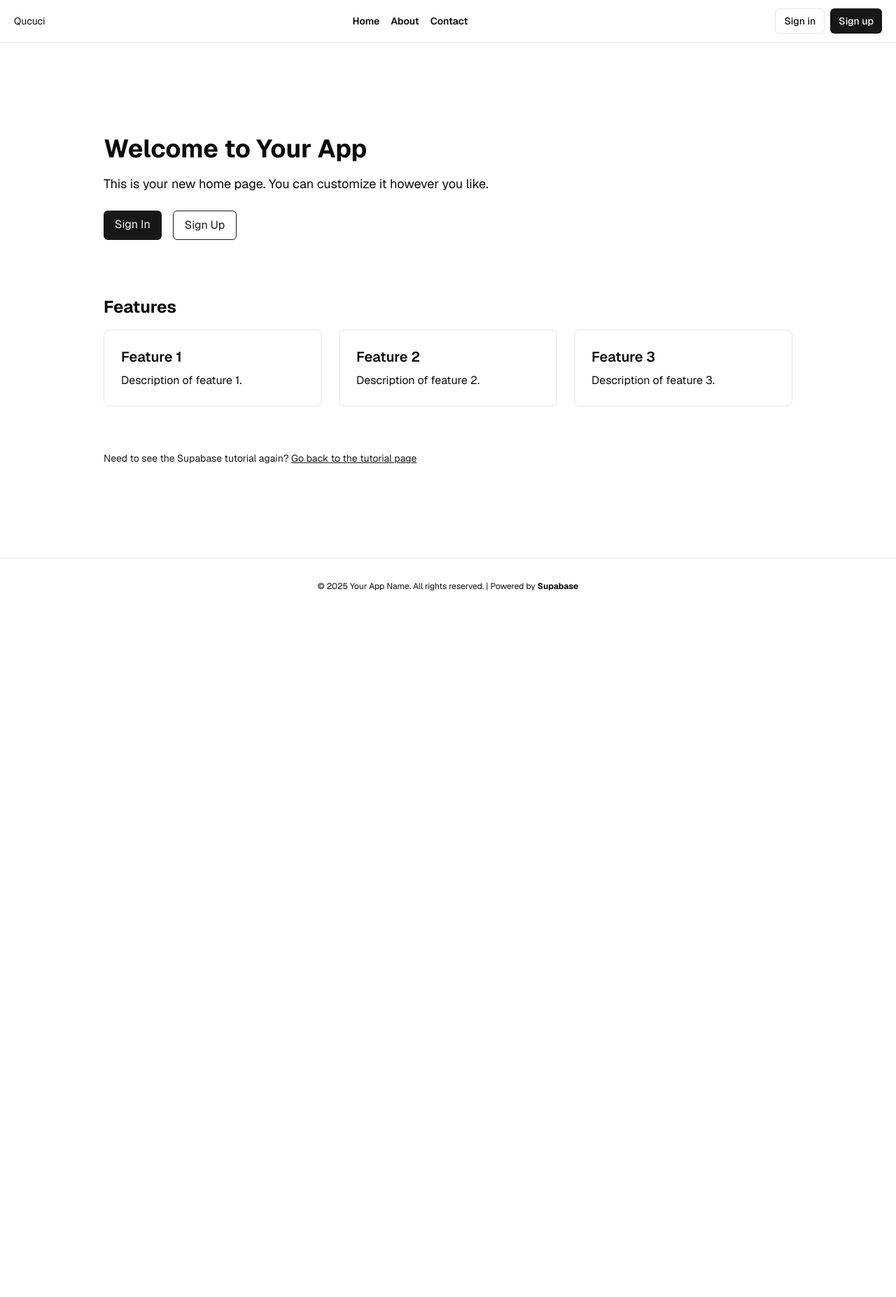
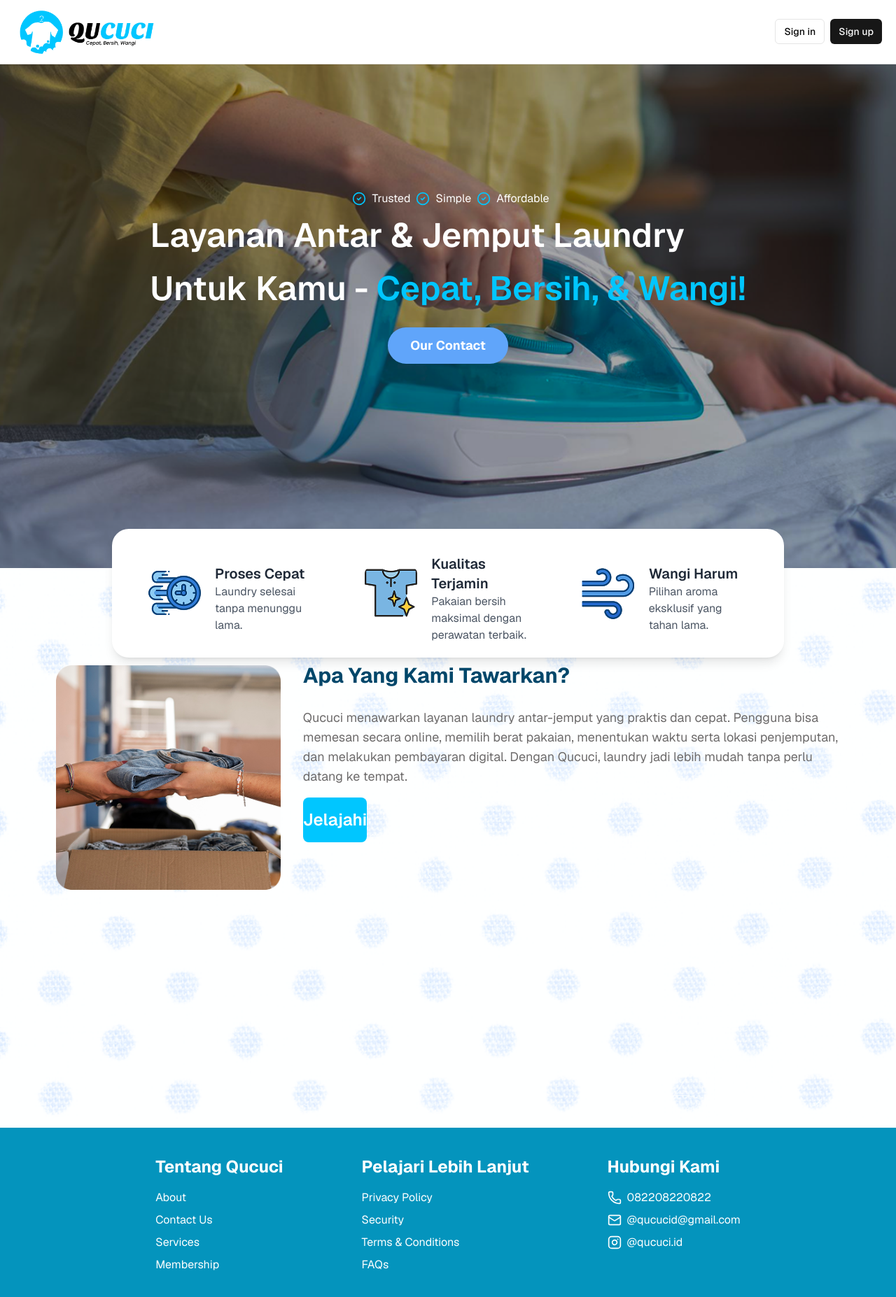
Before and after one commit to Ramdhik/Qucuci, a Next.js app: page /home in a window 1280 px wide. Shown: the top 1854 px of the page at 70% size. Before the commit the page ends 878 px from the top, so only its background shows below. Built offline with nearby package versions, Linux system fonts and the light colour scheme; no server answers.

Commit message:
home page done

```diff
--- a/app/actions.ts
+++ b/app/actions.ts
@@ -102,5 +102,5 @@ export const resetPasswordAction = async (formData: FormData) => {
 export const signOutAction = async () => {
   const supabase = await createClient();
   await supabase.auth.signOut();
-  return redirect('/sign-in');
+  return redirect('/home');
 };
--- a/app/home/page.tsx
+++ b/app/home/page.tsx
@@ -1,5 +1,7 @@
 import Link from 'next/link';
 import { createClient } from '@/utils/supabase/server';
+import Hero from '@/components/hero';
+import About from '@/components/about';
 
 export default async function HomePage() {
   const supabase = await createClient();
@@ -8,55 +10,9 @@ export default async function HomePage() {
   } = await supabase.auth.getUser();
 
   return (
-    <div className="flex flex-col gap-8 py-8">
-      <section className="w-full">
-        <h1 className="text-4xl font-bold mb-4">Welcome to Your App</h1>
-        <p className="text-lg mb-6">This is your new home page. You can customize it however you like.</p>
-
-        {!user ? (
-          <div className="flex gap-4">
-            <Link href="/sign-in" className="bg-primary text-primary-foreground px-4 py-2 rounded-md">
-              Sign In
-            </Link>
-            <Link href="/sign-up" className="border border-primary text-primary px-4 py-2 rounded-md">
-              Sign Up
-            </Link>
-          </div>
-        ) : (
-          <Link href="/protected" className="bg-primary text-primary-foreground px-4 py-2 rounded-md">
-            Go to Dashboard
-          </Link>
-        )}
-      </section>
-
-      {/* Add more sections as needed */}
-      <section className="w-full mt-12">
-        <h2 className="text-2xl font-bold mb-4">Features</h2>
-        <div className="grid grid-cols-1 md:grid-cols-3 gap-6">
-          <div className="p-6 border rounded-lg">
-            <h3 className="text-xl font-semibold mb-2">Feature 1</h3>
-            <p>Description of feature 1.</p>
-          </div>
-          <div className="p-6 border rounded-lg">
-            <h3 className="text-xl font-semibold mb-2">Feature 2</h3>
-            <p>Description of feature 2.</p>
-          </div>
-          <div className="p-6 border rounded-lg">
-            <h3 className="text-xl font-semibold mb-2">Feature 3</h3>
-            <p>Description of feature 3.</p>
-          </div>
-        </div>
-      </section>
-
-      {/* Link back to tutorial page */}
-      <section className="w-full mt-8">
-        <p className="text-sm text-secondary-foreground">
-          Need to see the Supabase tutorial again?{' '}
-          <Link href="/" className="text-primary underline">
-            Go back to the tutorial page
-          </Link>
-        </p>
-      </section>
-    </div>
+    <>
+      <Hero />
+      <About />
+    </>
   );
 }
--- a/app/layout.tsx
+++ b/app/layout.tsx
@@ -4,6 +4,8 @@ import { Geist } from 'next/font/google';
 import { ThemeProvider } from 'next-themes';
 import Link from 'next/link';
 import './globals.css';
+import Image from 'next/image';
+import Footer from '@/components/footer';
 
 const defaultUrl = process.env.VERCEL_URL ? `https://${process.env.VERCEL_URL}` : 'http://localhost:3000';
 
@@ -27,16 +29,13 @@ export default function RootLayout({
     <html lang="en" className={geistSans.className} suppressHydrationWarning>
       <body className="bg-background text-foreground">
         <main className="min-h-screen flex flex-col items-center">
-          <div className="flex-1 w-full flex flex-col gap-20 items-center">
+          <div className="flex-1 w-full flex flex-col items-center">
             {/* Navbar */}
-            <nav className="w-full flex justify-center border-b border-b-foreground/10">
+            <nav className="w-full flex justify-center border-b border-b-foreground/10 sticky top-0 bg-background z-10">
               <div className="w-full flex justify-between items-center p-3 px-5 text-sm">
-                <Link href={'/home'}>Qucuci</Link> {/* Ubah link ke /home dan nama aplikasi */}
-                <div className="flex items-center gap-4 font-semibold">
-                  <Link href={'/home'}>Home</Link>
-                  <Link href={'/about'}>About</Link>
-                  <Link href={'/contact'}>Contact</Link>
-                </div>
+                <Link href="/home">
+                  <Image src="/logo.png" alt="Logo" width={200} height={200} style={{ cursor: 'pointer' }} />
+                </Link>
                 <div className="flex items-center gap-4">
                   <HeaderAuth /> {/* Komponen untuk login/logout */}
                 </div>
@@ -44,21 +43,10 @@ export default function RootLayout({
             </nav>
 
             {/* Page Content */}
-            <div className="flex flex-col gap-20 max-w-5xl p-5 w-full">{children}</div>
+            <div className="w-full">{children}</div>
 
             {/* Footer */}
-            <footer className="w-full flex items-center justify-center border-t mx-auto text-center text-xs gap-8 py-8">
-              <p>
-                © {new Date().getFullYear()} Your App Name. All rights reserved.
-                {' | '}
-                <span>
-                  Powered by{' '}
-                  <a href="https://supabase.com/?utm_source=create-next-app&utm_medium=template&utm_term=nextjs" target="_blank" className="font-bold hover:underline" rel="noreferrer">
-                    Supabase
-                  </a>
-                </span>
-              </p>
-            </footer>
+            <Footer />
           </div>
         </main>
       </body>
--- /dev/null
+++ b/components/about.tsx
@@ -0,0 +1,34 @@
+import Image from 'next/image';
+
+export default function About() {
+  return (
+    <div className="relative h-screen ">
+      {/* Background Image */}
+      <Image src="/bg.png" alt="About Background" layout="fill" objectFit="cover" quality={100} className="absolute inset-0 z-0" />
+      {/* Content Wrapper */}
+      <div className="relative flex flex-col items-center justify-center px-6 text-white md:px-20">
+        <h1 className="text-5xl font-bold text-center text-[#00476A] md:text-left mb-14">Our Service</h1>
+
+        {/* Content Box */}
+        <div className="flex flex-col items-center w-full gap-4 mt-6 md:flex-row">
+          {/* Gambar */}
+          <div className="flex justify-center md:justify-start">
+            <Image src="/about.png" alt="Kualitas Terjamin" width={1000} height={550} />
+          </div>
+
+          {/* Teks */}
+          <div className="mb-20 ml-4 text-center md:text-left">
+            <h3 className="mt-2 text-3xl font-bold text-[#00476A]">Apa Yang Kami Tawarkan?</h3>
+            <p className="mt-7  text-[#6D6B6B] w-full text-lg">
+              Qucuci menawarkan layanan laundry antar-jemput yang praktis dan cepat. Pengguna bisa memesan secara online, memilih berat pakaian, menentukan waktu serta lokasi penjemputan, dan melakukan pembayaran digital. Dengan Qucuci,
+              laundry jadi lebih mudah tanpa perlu datang ke tempat.
+            </p>
+
+            {/* Tombol */}
+            <button className="py-4 mt-4 text-2xl transition bg-[#00C6FF] rounded-lg white font-semibold px-17 hover:bg-blue-600">Jelajahi</button>
+          </div>
+        </div>
+      </div>
+    </div>
+  );
+}
--- /dev/null
+++ b/components/footer.tsx
@@ -0,0 +1,63 @@
+import React from 'react';
+import { Phone, Mail, Instagram } from 'lucide-react';
+
+export default function Footer() {
+  return (
+    <div className="bg-[#0494BD] text-white w-full">
+      <div className="container px-6 py-10 mx-auto md:px-20 ">
+        <div className="flex flex-col justify-center space-x-28 md:flex-row">
+          {/* Tentang Qucuci Column */}
+          <div className="flex flex-col space-y-2">
+            <h4 className="mb-2 text-2xl font-bold">Tentang Qucuci</h4>
+            <a href="#" className="hover:underline">
+              About
+            </a>
+            <a href="#" className="hover:underline">
+              Contact Us
+            </a>
+            <a href="#" className="hover:underline">
+              Services
+            </a>
+            <a href="#" className="hover:underline">
+              Membership
+            </a>
+          </div>
+
+          {/* Pelajari Lebih Lanjut Column */}
+          <div className="flex flex-col space-y-2">
+            <h4 className="mb-2 text-2xl font-bold">Pelajari Lebih Lanjut</h4>
+            <a href="#" className="hover:underline">
+              Privacy Policy
+            </a>
+            <a href="#" className="hover:underline">
+              Security
+            </a>
+            <a href="#" className="hover:underline">
+              Terms & Conditions
+            </a>
+            <a href="#" className="hover:underline">
+              FAQs
+            </a>
+          </div>
+
+          {/* Contact Information Column */}
+          <div className="flex flex-col space-y-2">
+            <h4 className="mb-2 text-2xl font-bold">Hubungi Kami</h4>
+            <div className="flex items-center space-x-2">
+              <Phone size={20} />
+              <span>082208220822</span>
+            </div>
+            <div className="flex items-center space-x-2">
+              <Mail size={20} />
+              <span>@qucucid@gmail.com</span>
+            </div>
+            <div className="flex items-center space-x-2">
+              <Instagram size={20} />
+              <span>@qucuci.id</span>
+            </div>
+          </div>
+        </div>
+      </div>
+    </div>
+  );
+}
--- a/components/header-auth.tsx
+++ b/components/header-auth.tsx
@@ -5,7 +5,8 @@ import { Badge } from './ui/badge';
 import { Button } from './ui/button';
 import { createClient } from '@/utils/supabase/server';
 
-export default async function AuthButton() {
+export default async function AuthButton({ showRoutes = true }) {
+  // Added prop
   const supabase = await createClient();
 
   const {
@@ -33,8 +34,19 @@ export default async function AuthButton() {
       </>
     );
   }
-  return user ? (
-    <div className="flex items-center gap-4">
+
+  if (user) {
+    return (
+      <div className="flex items-center lg:gap-72">
+        {showRoutes && ( // Conditional rendering of routes
+          <div className="flex items-center gap-5 font-semibold text-xl">
+            <Link href={'/home'}>Home</Link>
+            <Link href={'/about'}>About</Link>
+            <Link href={'/contact'}>Contact</Link>
+          </div>
+        )}
+        <div className="flex flex-row items-center gap-2">
+          {' '}
           Hey, {user.email}!
           <form action={signOutAction}>
             <Button type="submit" variant={'outline'}>
@@ -42,7 +54,10 @@ export default async function AuthButton() {
             </Button>
           </form>
         </div>
-  ) : (
+      </div>
+    );
+  } else {
+    return (
       <div className="flex gap-2">
         <Button asChild size="sm" variant={'outline'}>
           <Link href="/sign-in">Sign in</Link>
@@ -53,3 +68,4 @@ export default async function AuthButton() {
       </div>
     );
   }
+}
--- a/components/hero.tsx
+++ b/components/hero.tsx
@@ -1,44 +1,72 @@
-import NextLogo from "./next-logo";
-import SupabaseLogo from "./supabase-logo";
+import Image from 'next/image';
+import { CircleCheck } from 'lucide-react';
 
-export default function Header() {
+export default function Hero() {
   return (
-    <div className="flex flex-col gap-16 items-center">
-      <div className="flex gap-8 justify-center items-center">
-        <a
-          href="https://supabase.com/?utm_source=create-next-app&utm_medium=template&utm_term=nextjs"
-          target="_blank"
-          rel="noreferrer"
-        >
-          <SupabaseLogo />
-        </a>
-        <span className="border-l rotate-45 h-6" />
-        <a href="https://nextjs.org/" target="_blank" rel="noreferrer">
-          <NextLogo />
-        </a>
+    <>
+      {/* Container Hero dengan h-screen lebih pendek */}
+      <div className="relative h-[90vh] w-full overflow-hidden">
+        {/* Background Image */}
+        <Image src="/heroImage.png" alt="Background Image" layout="fill" objectFit="cover" objectPosition="center" quality={100} />
+
+        {/* Overlay dengan Teks dan Tombol */}
+        <div className="absolute left-0 flex flex-col items-center justify-center w-full h-full text-white bottom-14">
+          <div className="text-start">
+            <p className="flex items-center justify-center mb-4 text-base">
+              <span className="ml-2 mr-2">
+                <CircleCheck size={20} className="text-[#00C6FF]" />
+              </span>
+              Trusted{' '}
+              <span className="ml-2 mr-2">
+                <CircleCheck size={20} className="text-[#00C6FF]" />
+              </span>{' '}
+              Simple{' '}
+              <span className="ml-2 mr-2">
+                <CircleCheck size={20} className="text-[#00C6FF]" />
+              </span>{' '}
+              Affordable
+            </p>
+            <h1 className="text-2xl font-semibold md:text-5xl lg:text-5xl mb-7">Layanan Antar & Jemput Laundry</h1>
+            <h2 className="mb-8 text-4xl font-semibold md:text-3xl lg:text-5xl">
+              Untuk Kamu - <span className="text-[#00C6FF]">Cepat, Bersih, & Wangi!</span>
+            </h2>
+          </div>
+
+          {/* Tombol Contact */}
+          <button className="px-8 py-3 text-lg font-bold text-white transition duration-300 bg-blue-400 rounded-full hover:bg-blue-500">Our Contact</button>
+        </div>
       </div>
-      <h1 className="sr-only">Supabase and Next.js Starter Template</h1>
-      <p className="text-3xl lg:text-4xl !leading-tight mx-auto max-w-xl text-center">
-        The fastest way to build apps with{" "}
-        <a
-          href="https://supabase.com/?utm_source=create-next-app&utm_medium=template&utm_term=nextjs"
-          target="_blank"
-          className="font-bold hover:underline"
-          rel="noreferrer"
-        >
-          Supabase
-        </a>{" "}
-        and{" "}
-        <a
-          href="https://nextjs.org/"
-          target="_blank"
-          className="font-bold hover:underline"
-          rel="noreferrer"
-        >
-          Next.js
-        </a>
-      </p>
-      <div className="w-full p-[1px] bg-gradient-to-r from-transparent via-foreground/10 to-transparent my-8" />
-    </div>
+      {/* Kotak Fitur (di luar container Hero) */}
+      <div className="absolute  z-10 -mt-14  mx-40 max-w-7xl">
+        <div className="container grid grid-cols-1 gap-8 mx-auto bg-white shadow-lg md:grid-cols-3 rounded-3xl">
+          {/* Proses Cepat */}
+          <div className="flex flex-row items-center justify-center p-5 text-start ">
+            <Image src="/waktu.png" alt="Proses Cepat" width={80} height={80} />
+            <div className="flex-col ml-5">
+              <h3 className="mt-4 text-xl font-semibold text-gray-800">Proses Cepat</h3>
+              <p className="text-gray-600">Laundry selesai tanpa menunggu lama.</p>
+            </div>
+          </div>
+
+          {/* Kualitas Terjamin */}
+          <div className="flex flex-row items-center justify-center p-5 text-start ">
+            <Image src="/baju.png" alt="Kualitas Terjamin" width={80} height={80} />
+            <div className="flex-col ml-5">
+              <h3 className="mt-4 text-xl font-semibold text-gray-800">Kualitas Terjamin</h3>
+              <p className="text-gray-600">Pakaian bersih maksimal dengan perawatan terbaik.</p>
+            </div>
+          </div>
+
+          {/* Wangi Harum */}
+          <div className="flex flex-row items-center justify-center p-5 text-start ">
+            <Image src="/angin.png" alt="Wangi Harum" width={80} height={80} />
+            <div className="flex-col ml-5">
+              <h3 className="mt-4 text-xl font-semibold text-gray-800">Wangi Harum</h3>
+              <p className="text-gray-600">Pilihan aroma eksklusif yang tahan lama.</p>
+            </div>
+          </div>
+        </div>
+      </div>
+    </>
   );
 }
```
Lines whose indentation alone changed are shown as unchanged.
